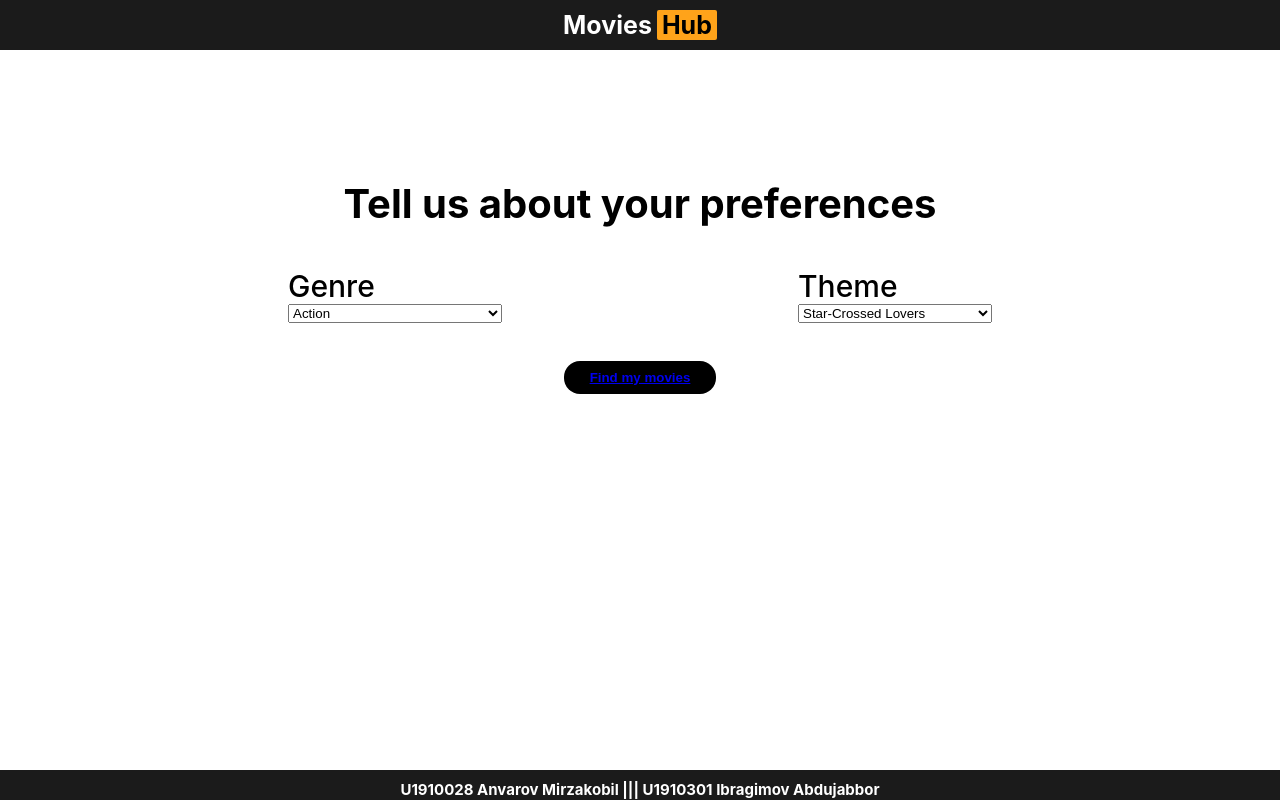
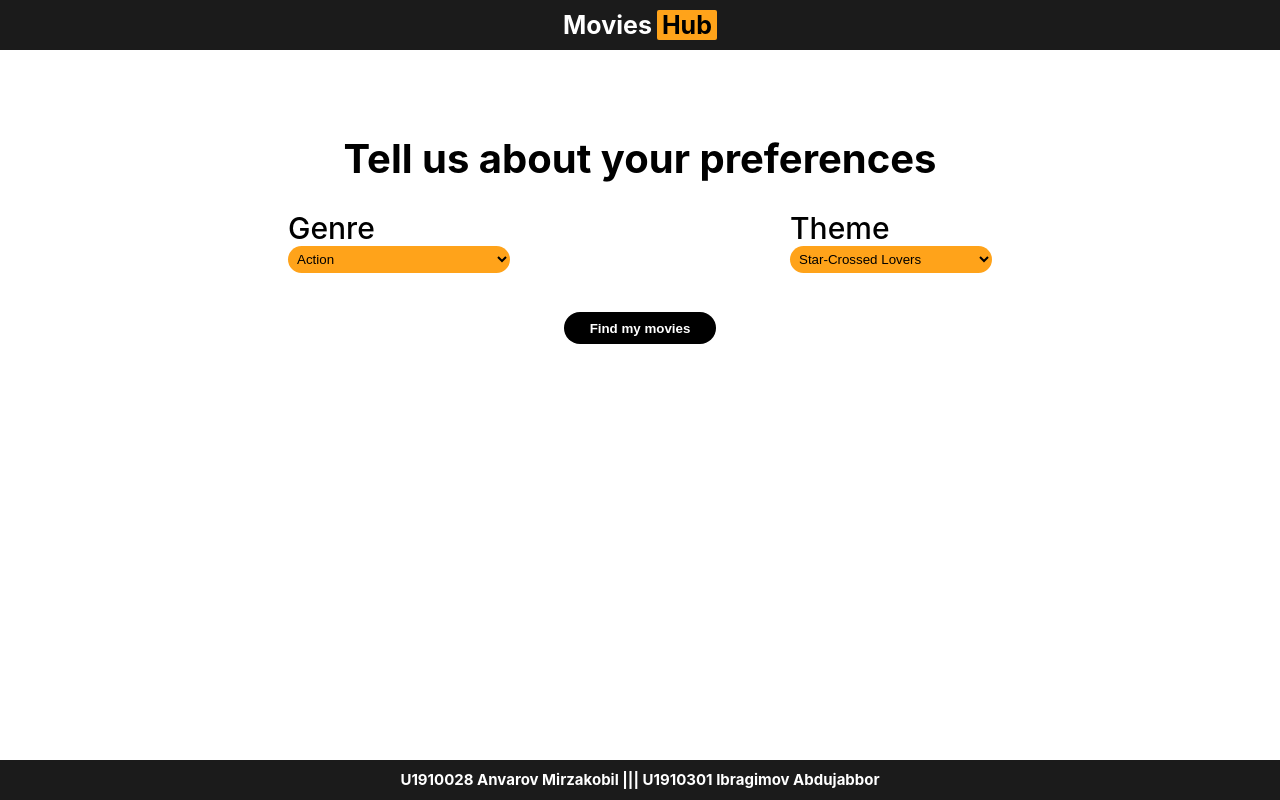
Before and after one commit to renewss/ds-movies, a React (Create React App) app: page / in a window 1280 px wide. Built offline with nearby package versions, Linux system fonts and the light colour scheme.

Commit message:
intro btn selected updated

```diff
--- a/src/index.css
+++ b/src/index.css
@@ -32,16 +32,16 @@ code {
     padding-top: 10px;
     font-size: 15px;
     font-weight: 700;
-    height: 30px;
+    height: 40px;
     text-align: center;
     background-color: #1b1b1b;
     color: #fff;
 }
 .main {
-    height: calc(100vh - 80px);
+    height: calc(100vh - 90px);
 }
 .body1 {
-    padding-top: 8%;
+    padding-top: 4.5%;
     display: flex;
     align-items: center;
     flex-direction: column;
@@ -50,7 +50,6 @@ h1 {
     font-size: 40px;
 }
 .pref-sel {
-    padding-top: 1%;
     font-size: 30px;
     font-weight: 500;
     width: 55%;
@@ -62,6 +61,12 @@ h1 {
 .selectBox {
     display: flex;
     flex-direction: column;
+}
+#select{
+  padding: 5px;
+  border-radius: 15px;
+  background-color:  #ffa31a;
+  border: none;
 }
 .theme {
     margin-left: 10px;
@@ -78,6 +83,14 @@ h1 {
 }
 .findmov:hover {
     background-color: #ffa31a;
+    color: black;
     cursor: pointer;
-    color: #000;
+
 }
+.findmovbtn{
+  text-decoration: none;
+  color: #fff;
+}
+.findmovbtn{
+  color: inherit;
+}
--- a/src/pages/Intro.js
+++ b/src/pages/Intro.js
@@ -15,7 +15,7 @@ export default function Intro() {
             </div>
 
             <button className="findmov">
-                <Link to="/search">Find my movies </Link>
+                <Link className="findmovbtn" to="/search">Find my movies </Link>
             </button>
         </div>
     );
```
